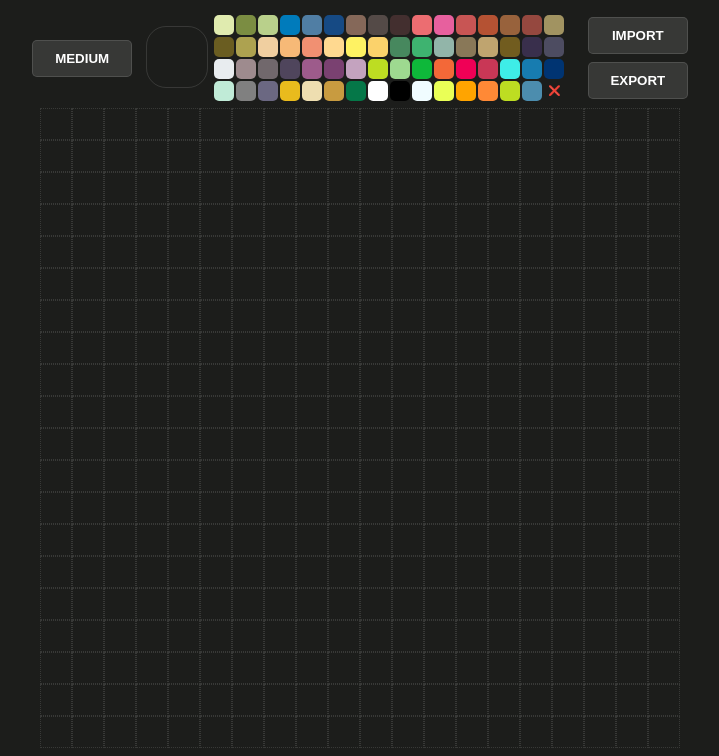
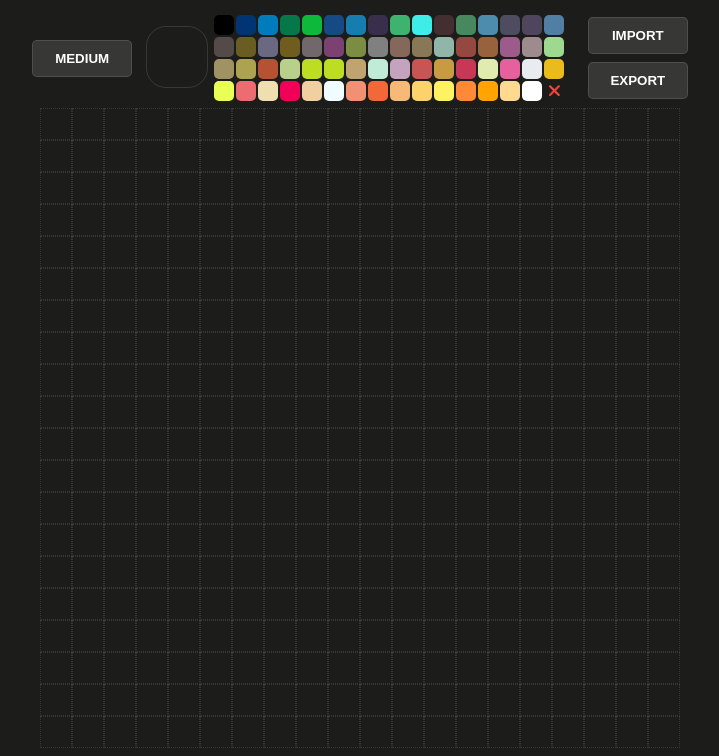
Before and after one commit to Cheng-DX/pixel-box, a Vue app: page / in a window 1280 px wide. Shown: the top 756 px of the page, without its empty margins (280-999 px from the left). Built offline with nearby package versions, Linux system fonts and the light colour scheme.

Commit message:
feat: sort the colors

```diff
--- a/src/ColorPicker.vue
+++ b/src/ColorPicker.vue
@@ -5,6 +5,11 @@ defineProps<{
   modelValue: string
 }>()
 defineEmits(['update:modelValue'])
+colors.sort((a, b) => {
+  a = a.split('#')[1]
+  b = b.split('#')[1]
+  return parseInt(a, 16) - parseInt(b, 16)
+})
 </script>
 
 <template>
--- a/src/assets/colors.json
+++ b/src/assets/colors.json
@@ -54,8 +54,8 @@
   "#eedeb0",
   "#c89b40",
   "#057748",
-  "#fff",
-  "#000",
+  "#ffffff",
+  "#000000",
   "#f0fcff",
   "#eaff56",
   "#ffa400",
```
